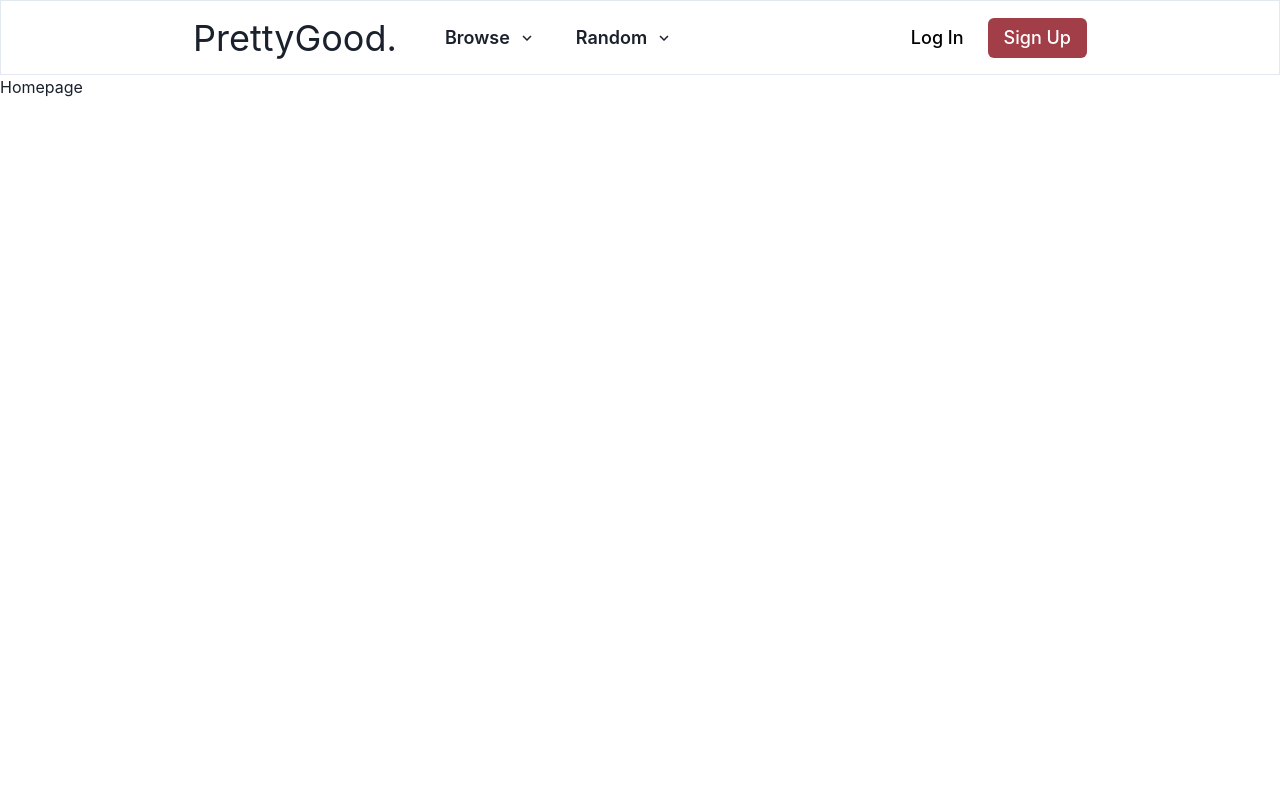
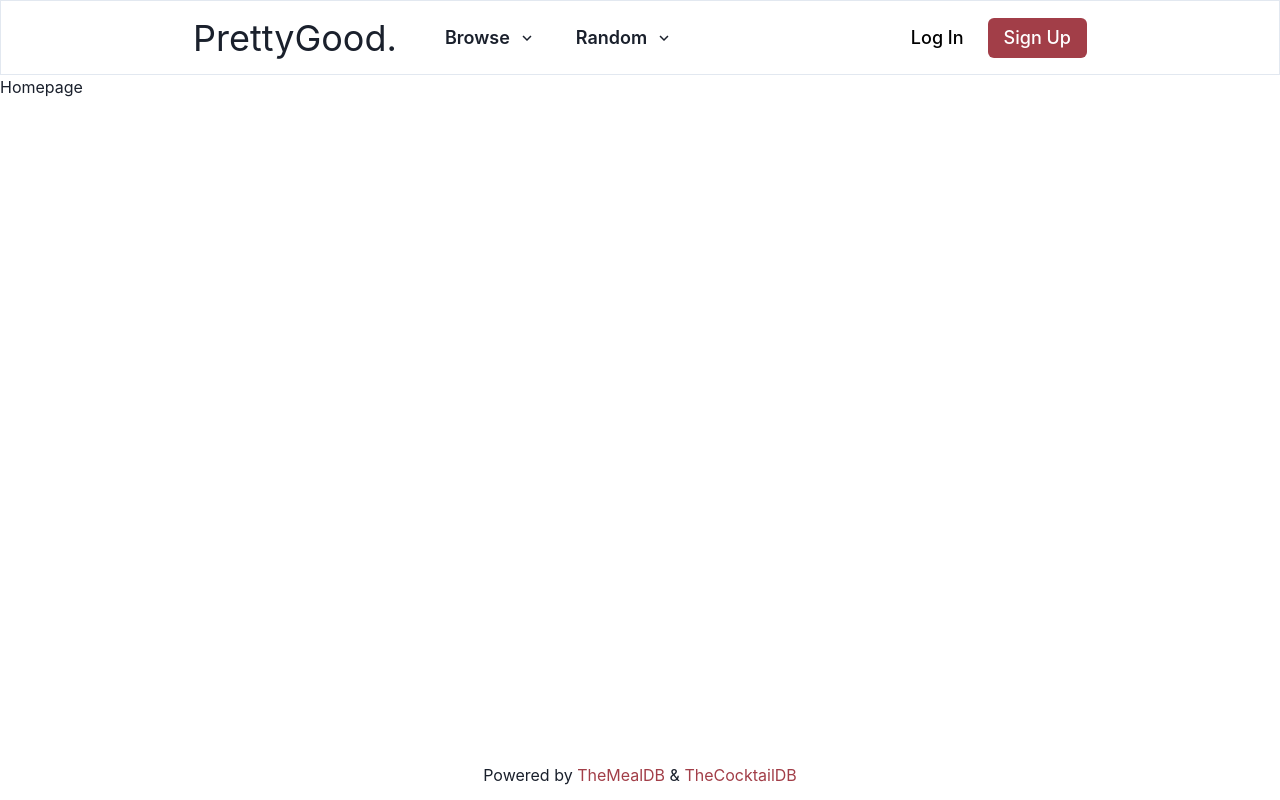
Before and after one commit to thmscode/recipe-app, a React (Create React App) app in the folder client/: page / in a window 1280 px wide. Built offline with nearby package versions, Linux system fonts and the light colour scheme.

Commit message:
Add Footer component
Used to credit TheMealDB and TheCocktailDB for their API services

```diff
--- /dev/null
+++ b/client/src/components/footer/Footer.tsx
@@ -0,0 +1,27 @@
+import {
+  Box,
+  Flex,
+  Link,
+  Text
+} from "@chakra-ui/react";
+
+const Footer = () => {
+  return (
+    <Flex
+      minH={'50px'}
+      w={'100%'}
+      position={'absolute'}
+      bottom={0}
+      align={'center'}
+      justify={'center'}
+    >
+      <Box>
+        <Text>
+          Powered by <Link href={'https://www.themealdb.com/'} color={'redwood.400'} >TheMealDB</Link> & <Link href={'https://www.thecocktaildb.com/'} color={'redwood.400'}>TheCocktailDB</Link>
+        </Text>
+      </Box>
+    </Flex>
+  );
+}
+
+export default Footer;
--- a/client/src/layouts/Root.tsx
+++ b/client/src/layouts/Root.tsx
@@ -1,12 +1,14 @@
 import { Flex } from '@chakra-ui/react';
 import { Outlet } from 'react-router-dom';
 import Navbar from '../components/navbar/Navbar'
+import Footer from '../components/footer/Footer';
 
 const Root = () => {
   return (
     <Flex direction={'column'} minH={'100vh'}>
       <Navbar />
       <Outlet />
+      <Footer />
     </Flex>
   );
 }
```
